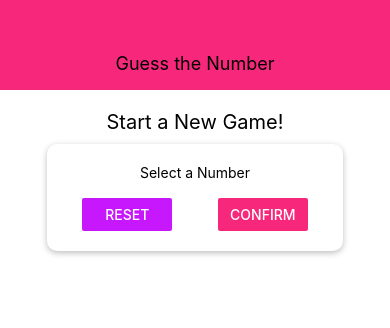
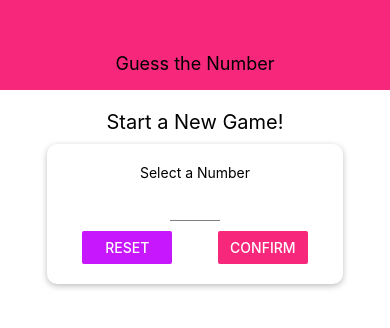
Before and after one commit to egrivalsky/rn-unit-4, a React Native app: screen / in a window 390 px wide. Shown: the top 328 px of the page. Built offline with nearby package versions, Linux system fonts and the light colour scheme.

Commit message:
confirm number card added

```diff
--- /dev/null
+++ b/components/Input.js
@@ -0,0 +1,19 @@
+import React from 'react';
+import {TextInput, StyleSheet} from 'react-native';
+
+const Input = props => {
+    return (
+        <TextInput {...props} style={{...styles.input, ...props.style}} />
+    );
+}
+
+const styles = StyleSheet.create({
+    input: {
+        height: 30,
+        borderBottomColor: 'grey',
+        borderBottomWidth: 1,
+        marginVertical: 10,
+    }
+})
+
+export default Input;
--- /dev/null
+++ b/components/NumberContainer.js
@@ -0,0 +1,33 @@
+import React from 'react';
+import {View, Text, StyleSheet} from 'react-native';
+import colors from '../constants/colors';
+
+const NumberContainer = props => {
+    return (
+        <View style={styles.container}>
+            <Text style={styles.number}>{props.children}</Text>
+        </View>
+    );
+}
+
+const styles = StyleSheet.create({
+    container: {
+        borderWidth: 2,
+        borderColor: colors.accent,
+        padding: 10,
+        borderRadius: 10,
+        marginVertical: 10,
+        alignItems: 'center',
+        justifyContent: 'center',
+
+    },
+
+    number: {
+        color: colors.accent,
+        fontSize: 22,
+    }
+
+
+})
+
+export default NumberContainer;
--- a/screens/StartGameScreen.js
+++ b/screens/StartGameScreen.js
@@ -1,24 +1,82 @@
-import React from 'react';
-import { View, Text, StyleSheet, TextInput, Button, TouchableWithoutFeedback} from 'react-native';
+import React, { useState } from 'react';
+import { View, Text, StyleSheet, TextInput, Button, TouchableWithoutFeedback, Keyboard, Alert } from 'react-native';
+import { Colors, ReloadInstructions } from 'react-native/Libraries/NewAppScreen';
 import Card from '../components/Card';
+import Input from  '../components/Input';
 import colors from '../constants/colors';
+import NumberContainer from '../components/NumberContainer';
 
 const StartGameScreen = props => {
+
+    const [enteredValue, setEnteredValue] = useState('');
+    const [confirmed, setConfirmed] = useState(false);
+    const [selectedNumber, setSelectedNumber] = useState('');
+
+    const numberInputHandler = inputText => {
+        setEnteredValue(inputText.replace(/[^0-9]/g, ''))
+    };
+
+    const resetInputHandler = () => {
+        setConfirmed(false)
+        setEnteredValue('');
+        Keyboard.dismiss();
+
+    }
+    const confirmInputHandler = props => {
+        const chosenNumber = parseInt(enteredValue);
+        if (isNaN(chosenNumber) || chosenNumber <= 0 || chosenNumber > 99 ) {
+            Alert.alert('Invalid number!', 'Number must be between 1 and 99', [{text: 'Okay', style: 'destructive', onPress: resetInputHandler}])
+            return;
+        }
+        //the order of functions below is logical, but the order doesn't matter
+        //all three things will be done before state is rerendered
+        setConfirmed(true);
+        setSelectedNumber(chosenNumber);
+        setEnteredValue('');
+        console.log(chosenNumber)
+    }
+
+    let confirmedOutput;
+    if (confirmed)  {
+        confirmedOutput= (
+        <Card style={styles.summaryContainer}>
+            <Text>You selected:</Text>
+            <NumberContainer>{selectedNumber}</NumberContainer>
+            <Button title="START GAME" color={colors.primary}/>
+        </Card>
+        );
+    }
+
+
     return (
+        <TouchableWithoutFeedback onPress={() => {
+            Keyboard.dismiss();
+        }}>
             <View style={styles.screen}>
 
                 <Text style={styles.title}>Start a New Game!</Text>
 
                 <Card style={styles.inputContainer}>
                     <Text>Select a Number</Text>
-                <TextInput />
+                    <Input
+                        style={styles.input}
+                        blurOnSubmit autoCapitalize='none'
+                        autoCorrect={false}
+                        keyboardType="number-pad"
+                        maxLength={2}
+                        onChangeText={numberInputHandler}
+                        value={enteredValue}
+                        />
                     <View style={styles.buttonContainer}>
-                    <View style={styles.button}><Button color={colors.accent} title='Reset' onPress={()=> {}}/></View>
-                    <View style={styles.button}><Button color={colors.primary} title='Confirm' onPress={()=> {}}/></View>
+                        <View style={styles.button}><Button color={colors.accent} title='Reset' onPress={resetInputHandler}/></View>
+                        <View style={styles.button}><Button color={colors.primary} title='Confirm' onPress={confirmInputHandler}/></View>
                     </View>
                 </Card>
 
+                {confirmedOutput}
+
             </View>
+        </TouchableWithoutFeedback>
     );
 }
 
@@ -51,6 +109,16 @@
         alignItems: 'center',
 
     },
+
+    input: {
+        width: 50,
+        textAlign: 'center',
+    },
+
+    summaryContainer: {
+        margin: 20,
+        alignItems: 'center',
+    }
 })
 
 export default StartGameScreen;
```
Lines whose indentation alone changed are shown as unchanged.
